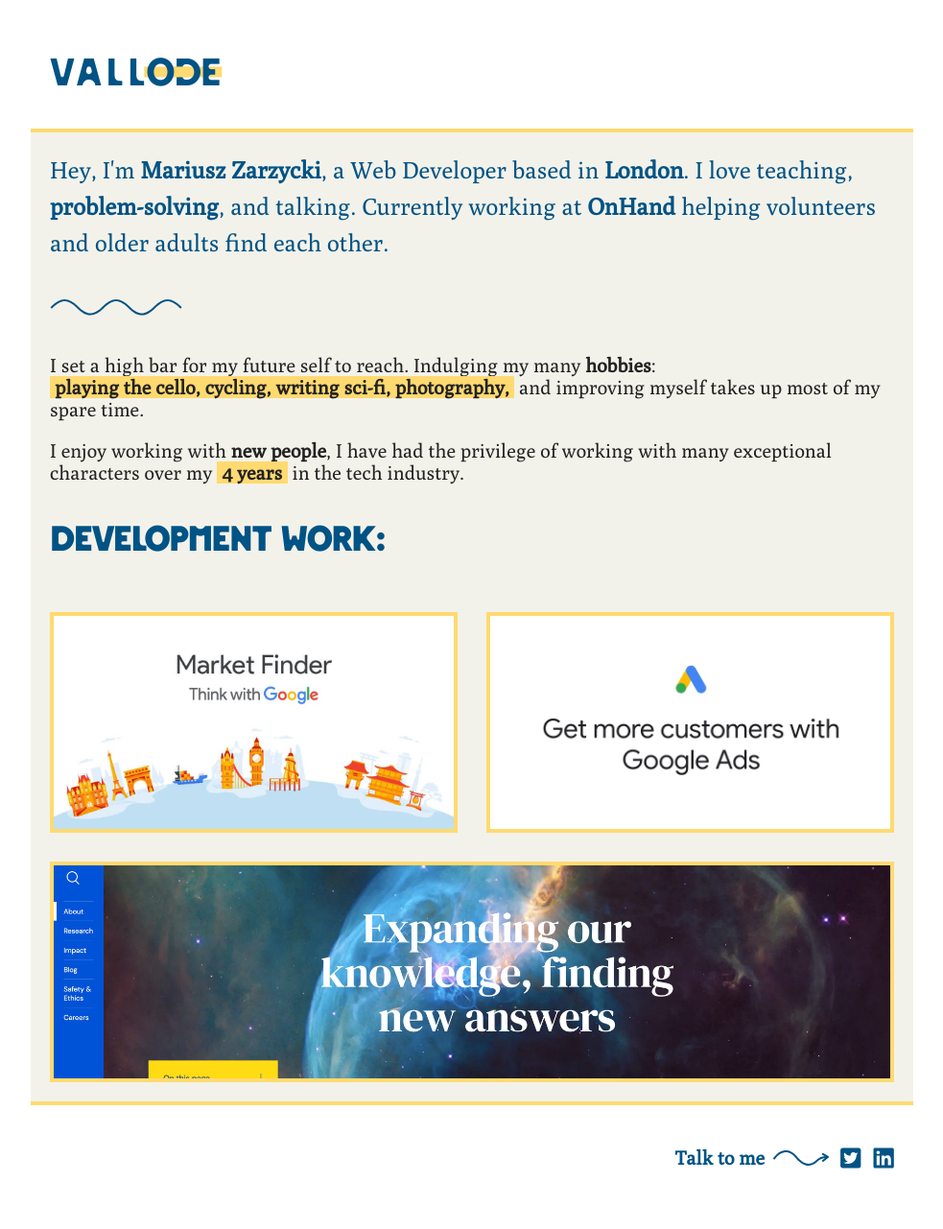
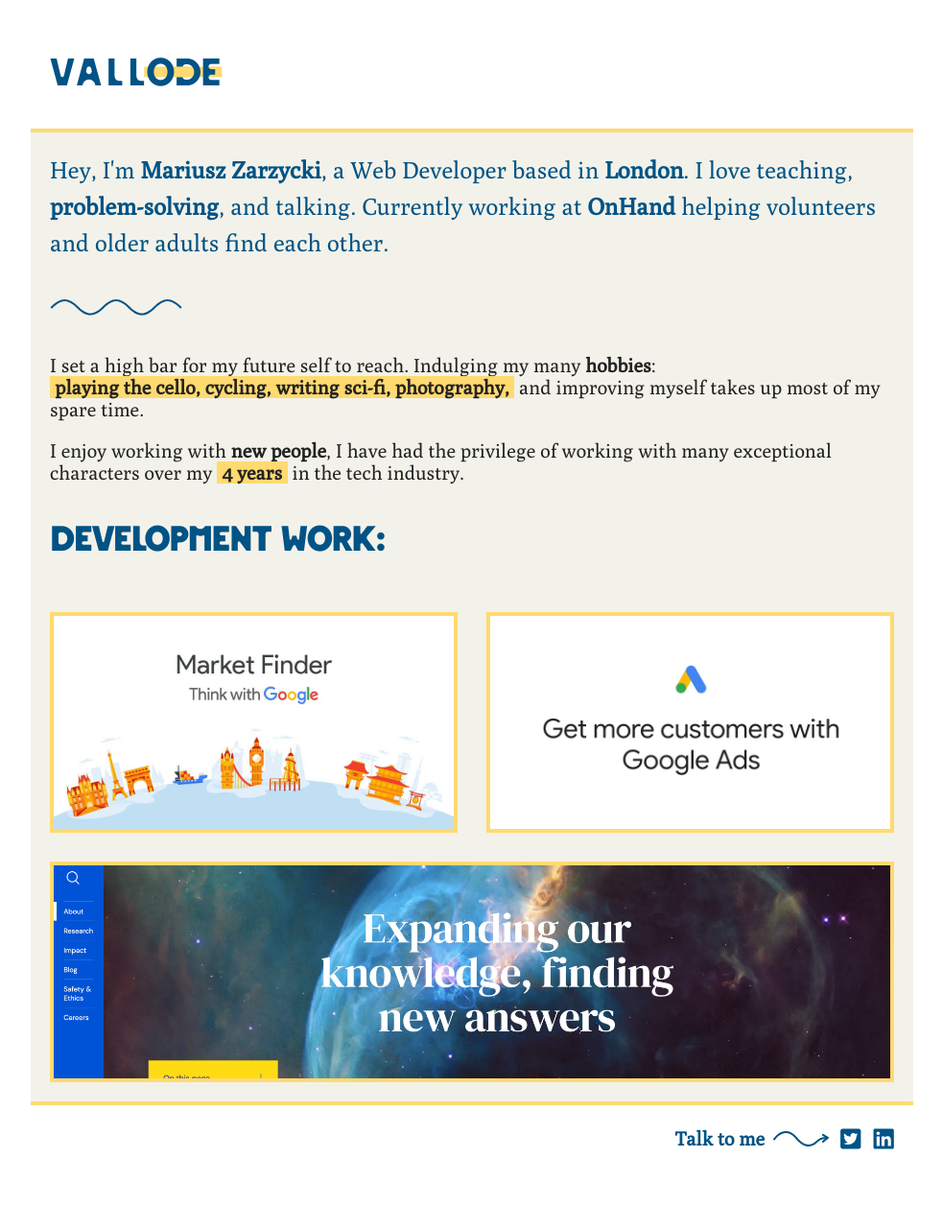
Before and after one commit to vallode/vallode.com, a Jekyll site: the page built from index.html, in a window 1280 px wide. Shown: the whole page at 96% size, without its empty margins (148-1131 px from the left). Built offline with Jekyll 4.4.1, drawn with Linux system fonts in a browser that asks for light colours; after the commit the page ends 1241 px from its top, so only the background shows below that.

Commit message:
Amend footer container padding

```diff
--- a/_sass/_footer.scss
+++ b/_sass/_footer.scss
@@ -1,5 +1,5 @@
 .page-footer {
-  @include container-padding;
+  @include container-padding-sides;
 
   border-top: 4px solid $-c-yellow-500;
   color: $-c-blue-500;
```
